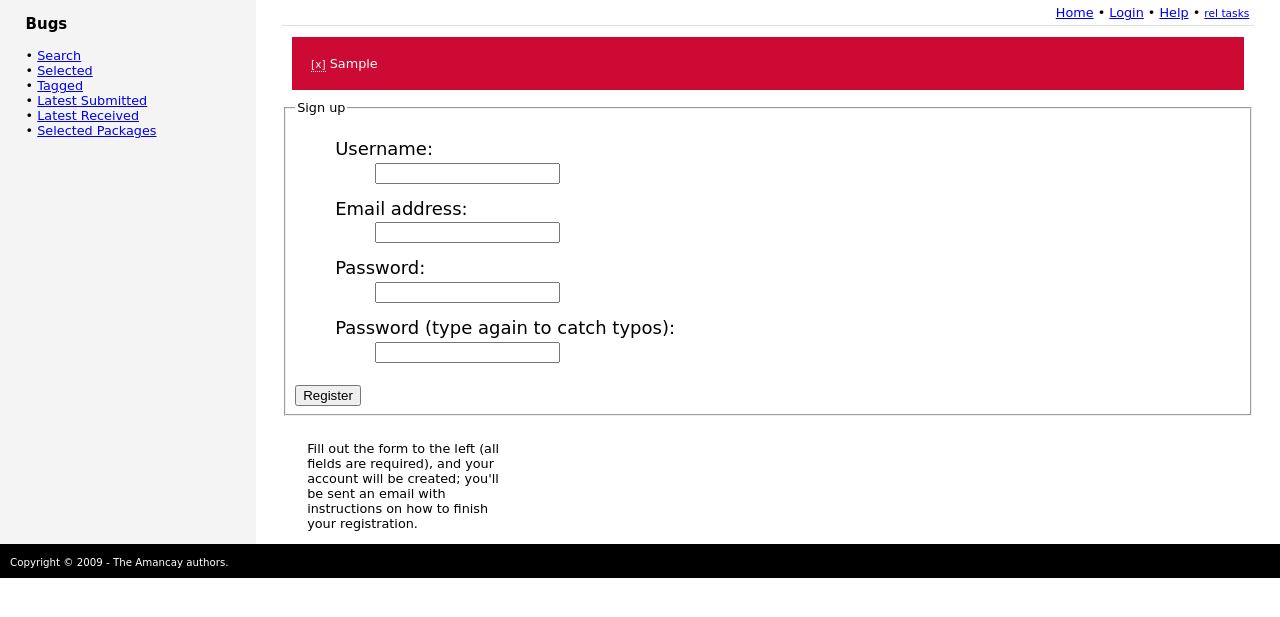
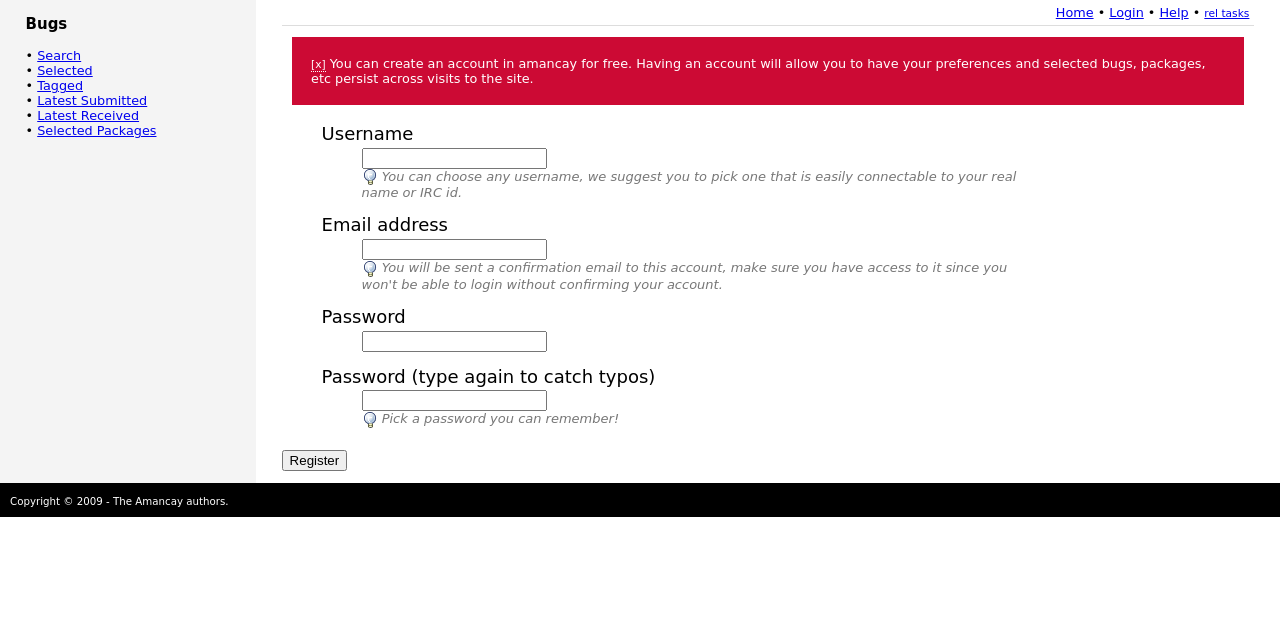
Before and after one commit to dpaleino/amancay, a Django app: template amancay/templates/registration/registration_form.html in a window 1280 px wide. Shown: the part 73-690 px from the top of the page. Run offline with Django 3.2, Linux system fonts and the light colour scheme; the template is opened without the code that fills it: most values are stand-ins (such as "Sample title", 1, 10 or a date in 2020); form fields are guessed from the names that the template uses.

Commit message:
registration: beautify register form
Also provide useful messages when we detect errors.

```diff
--- a/amancay/static/amancay.css
+++ b/amancay/static/amancay.css
@@ -349,33 +349,46 @@ ul.page_numbers li {
 }
 
 /* Registration */
-div.account_form input {
+.account_form input {
     display: block;
 }
-ol.account_form {
+.account_form {
 	list-style: none;
-    width: 80%;
+    width: 85%;
 }
-ol.account_form li {
+.account_form li {
 	padding-bottom: 0.4em;
 	padding-top: 0.4em;
 }
-ol.account_form dd {
+.account_form dd {
     padding-top: 0.3em;
     padding-bottom: 0.3em;
 }
-ol.account_form dt {
+.account_form dt {
     font-weight: normal;
     font-size: large;
 }
-div.account_comment {
+.account_comment {
 	width: 15em;
 	float: left;
 	margin-left: 2em;
 	margin-right: 2em;
 	margin-top: 2em;
 }
-
+.account_form span.info span {
+    color: #777;
+    font-size: small;
+    font-style: italic;
+}
+.account_form span.info img,
+.account_form span.error img {
+    vertical-align: middle;
+}
+.account_form span.error {
+	color: #cc0a34;
+    font-size: small;
+    font-style: italic;
+}
 #id_password,
 #id_password1,
 #id_password2,
@@ -388,16 +401,16 @@ div.account_comment {
     border: 1px solid #ddd;
 }
 #id_username {
-    background-image: url('/images/stock_person.png');
+    background-image: url('/static/icons/stock_person.png');
 }
 #id_email {
-    background-image: url('/images/stock_email.png');
+    background-image: url('/static/icons/stock_email.png');
 }
 #id_password,
 #id_password1,
 #id_password2
 {
-    background-image: url('/images/stock_keyring.png');
+    background-image: url('/static/icons/stock_keyring.png');
 }
 .button_box {
     display: block;
@@ -411,11 +424,6 @@ div.info {
 }
 div.info a {
 	color: black;
-}
-span.info {
-    color: #777;
-    font-size: small;
-    font-style: italic;
 }
 #notification a {
 	color: white;
--- a/amancay/templates/base.html
+++ b/amancay/templates/base.html
@@ -43,9 +43,14 @@
 			        <a href="/join">rel tasks</a>
 			    </span>
 			</div>
+			{% block info_to_user %}
 			{% if info_to_user %}
-				<div id="notification" class="info"><a href="javascript:dismiss_notification()">[x]</a> {{ info_to_user }}</div>
+			<div id="notification" class="info">
+				<a href="javascript:dismiss_notification()">[x]</a>
+					{{ info_to_user }}
+			</div>
 			{% endif %}
+			{% endblock %}
 			{% block main_content %}{% endblock %}
 			<div class="loading" id="loading"></div>
 			<!-- Column 1 end -->
--- a/amancay/templates/registration/registration_form.html
+++ b/amancay/templates/registration/registration_form.html
@@ -1,35 +1,103 @@
 {% extends "base.html" %}
+{% comment %} vim: set sw=4 ts=4 sts=4 noet: {% endcomment %}
 
 {% block title %}Sign up{% endblock %}
 
+{% block info_to_user %}
+<div id="notification" class="info">
+	<a href="javascript:dismiss_notification()">[x]</a>
+	{% if form.errors %}
+	We found errors in your registration information, please check below for
+	details.
+	{% else %}
+	You can create an account in amancay for free. Having an account will allow
+	you to have your preferences and selected bugs, packages, etc persist
+	across visits to the site.
+	{% endif %}
+</div>
+{% endblock %}
 
 {% block main_content %}
 
-{% if form.errors %}
-<p class="error">Please correct the errors below:</p>
-{% endif %}
-
 <div class="account_form">
 <form method="post" action="">
-<fieldset class="account_form">
-<legend class="account_title">Sign up</legend>
 <ol class="account_form">
-    <li><dt><label for="id_username">Username:</label>{% if form.username.errors %} <span class="error">{{ form.username.errors|join:", " }}</span>{% endif %}</dt>
-    <dd>{{ form.username|safe }}</dd></li>
-    <li><dt><label for="id_email">Email address:</label>{% if form.email.errors %} <span class="error">{{ form.email.errors|join:", " }}</span>{% endif %}</dd>
-    <dd>{{ form.email|safe }}</dd></li>
-    <li><dt><label for="id_password1">Password:</label>{% if form.password1.errors %} <span class="error">{{ form.password2.errors|join:", " }}</span>{% endif %}</dt>
-    <dd>{{ form.password1|safe }}</dd></li>
-    <li><dt><label for="id_password2">Password (type again to catch typos):</label>{% if form.password2.errors %} <span class="error">{{ form.password2.errors|join:", " }}</span>{% endif %}</dt>
-    <dd>{{ form.password2|safe }}</dd></li>
+	<li>
+		<dt>
+			<label for="id_username">Username</label>
+		</dt>
+		<dd>
+			{{ form.username|safe }}
+			{% if form.username.errors %}
+			<span class="error">
+				<img src="/static/icons/error.png"/>
+				{{ form.username.errors|join:", " }}</span>
+			{% else %}
+			<span class="info">
+				<img src="/static/icons/information.png"/>
+				<span>You can choose any username, we suggest you to pick one
+				that is easily connectable to your real name or IRC id.</span>
+			</span>
+			{% endif %}
+		</dd>
+	</li>
+
+	<li>
+		<dt>
+			<label for="id_email">Email address</label>
+		<dd>
+			{{ form.email|safe }}
+			{% if form.email.errors %}
+			<span class="error">
+				<img src="/static/icons/error.png"/>
+				{{ form.email.errors|join:", " }}</span>
+			{% else %}
+			<span class="info">
+				<img src="/static/icons/information.png"/>
+				<span>You will be sent a confirmation email to this
+				account, make sure you have access to it since you
+				won't be able to login without confirming your account.</span>
+			</span>
+			{% endif %}</dd>
+		</dd>
+	</li>
+
+	<li>
+		<dt>
+			<label for="id_password1">Password</label>
+		</dt>
+		<dd>
+			{{ form.password1|safe }}
+			{% if form.password1.errors %}
+			<span class="error">
+				<img src="/static/icons/error.png"/>
+				{{ form.password2.errors|join:", " }}</span>
+			{% endif %}
+		</dd>
+	</li>
+
+	<li>
+		<dt>
+			<label for="id_password2">Password (type again to catch typos)</label>
+		</dt>
+		<dd>
+			{{ form.password2|safe }}
+			{% if form.password2.errors %}
+			<span class="error">
+				<img src="/static/icons/error.png"/>
+				{{ form.password2.errors|join:", " }}</span>
+			{% else %}
+			<span class="info">
+				<img src="/static/icons/information.png"/>
+				<span>Pick a password you can remember!</span>
+			</span>
+			{% endif %}
+		</dd>
+	</li>
 </ol>
-<dt><input class="submit" type="submit" value="Register" /></dt>
-</dl>
-</fieldset>
+<dt class="button_box">
+	<input type="submit" value="Register" />
+</dt>
 </form>
 </div>
-
-<div class="account_comment">Fill out the form to the left (all fields are
-required), and your account will be created; you'll be sent an email with
-instructions on how to finish your registration.</div>
 {% endblock %}
```
Also changed, not shown: amancay/static/icons/error.png (added), amancay/static/icons/information.png (added).
